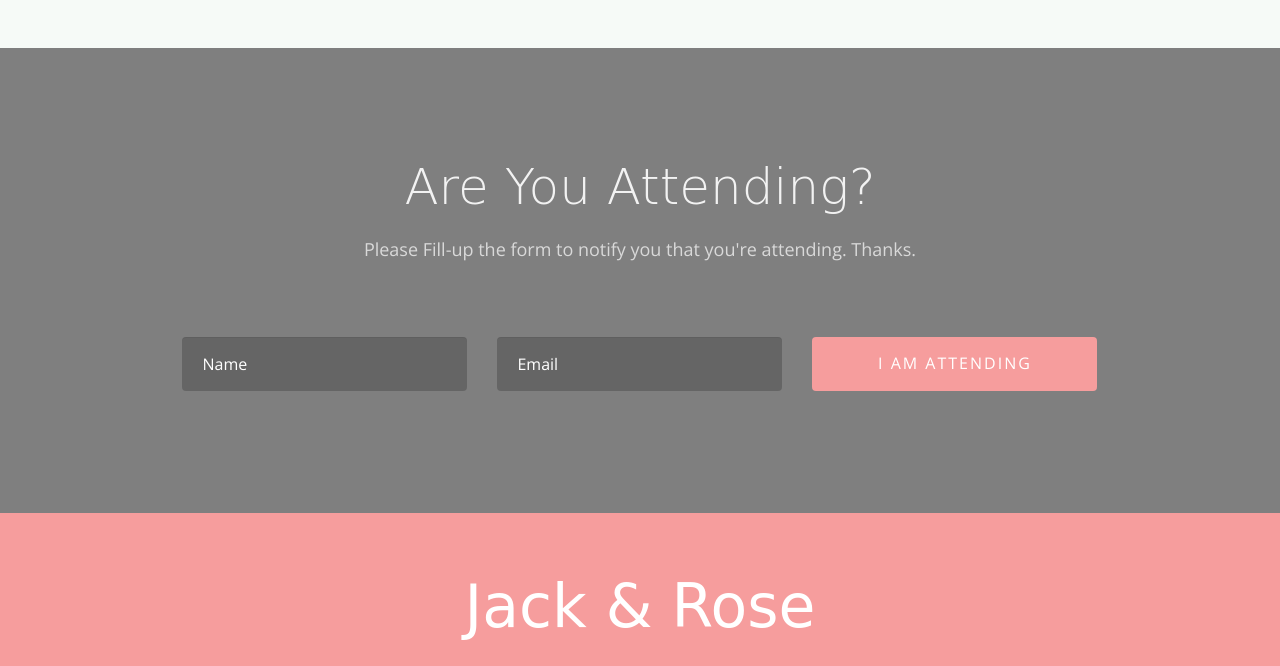
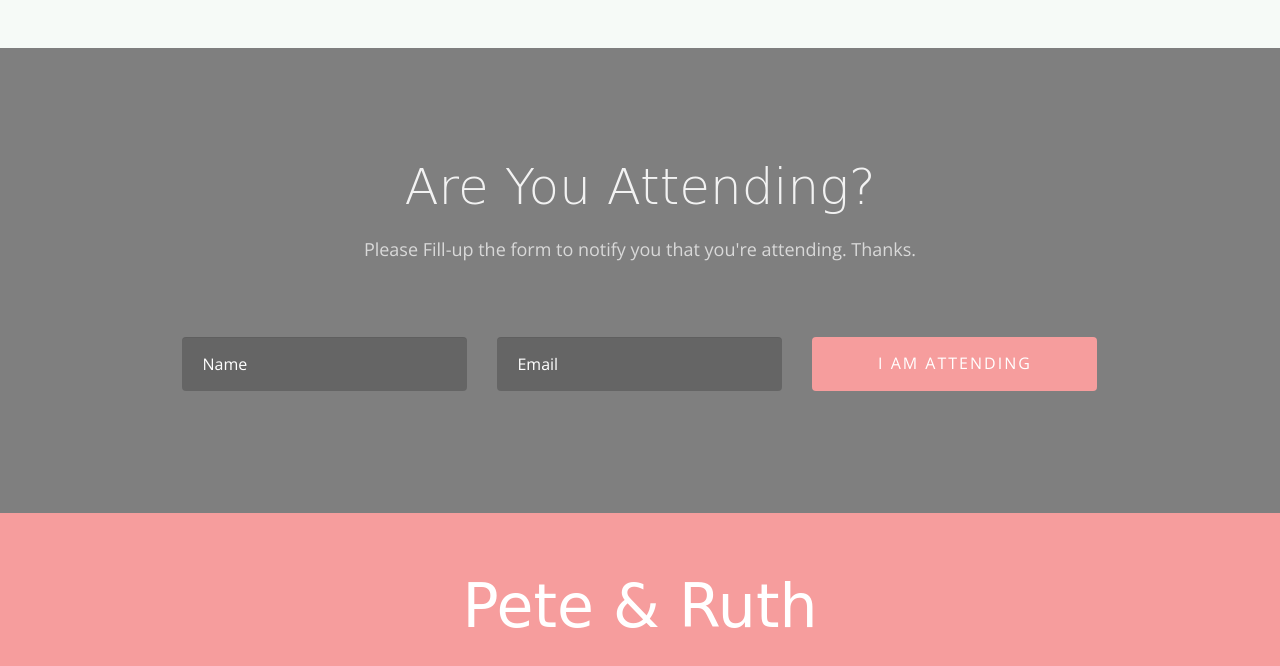
Before and after one commit to EarthyFox/AhrensBoska.github.io, a website: page blog.html in a window 1280 px wide. Shown: the part 2545-3211 px from the top of the page. Drawn offline with nearby package versions, Linux system fonts and the light colour scheme; some packages are replaced by stand-ins of ours; no server answers; files whose address does not match are found by name; a web font is replaced by a local one.

Commit message:
Add files via upload

```diff
--- a/blog.html
+++ b/blog.html
@@ -7,7 +7,7 @@
 	<head>
 	<meta charset="utf-8">
 	<meta http-equiv="X-UA-Compatible" content="IE=edge">
-	<title>Nuptial &mdash; 100% Free Fully Responsive HTML5 Template by FREEHTML5.co</title>
+	<title>Arhens Boska &mdash; Commitment Ceremony</title>
 	<meta name="viewport" content="width=device-width, initial-scale=1">
 	<meta name="description" content="Free HTML5 Template by FREEHTML5.CO" />
 	<meta name="keywords" content="free html5, free template, free bootstrap, html5, css3, mobile first, responsive" />
@@ -274,7 +274,7 @@
 				<div class="container">
 					<div class="row">
 						<div class="col-md-12 text-center">
-							<h2>Jack &amp; Rose</h2>
+							<h2>Pete &amp; Ruth</h2>
 						</div>
 						<div class="col-md-6 col-md-offset-3 text-center">
 							<p class="fh5co-social-icons">
```
